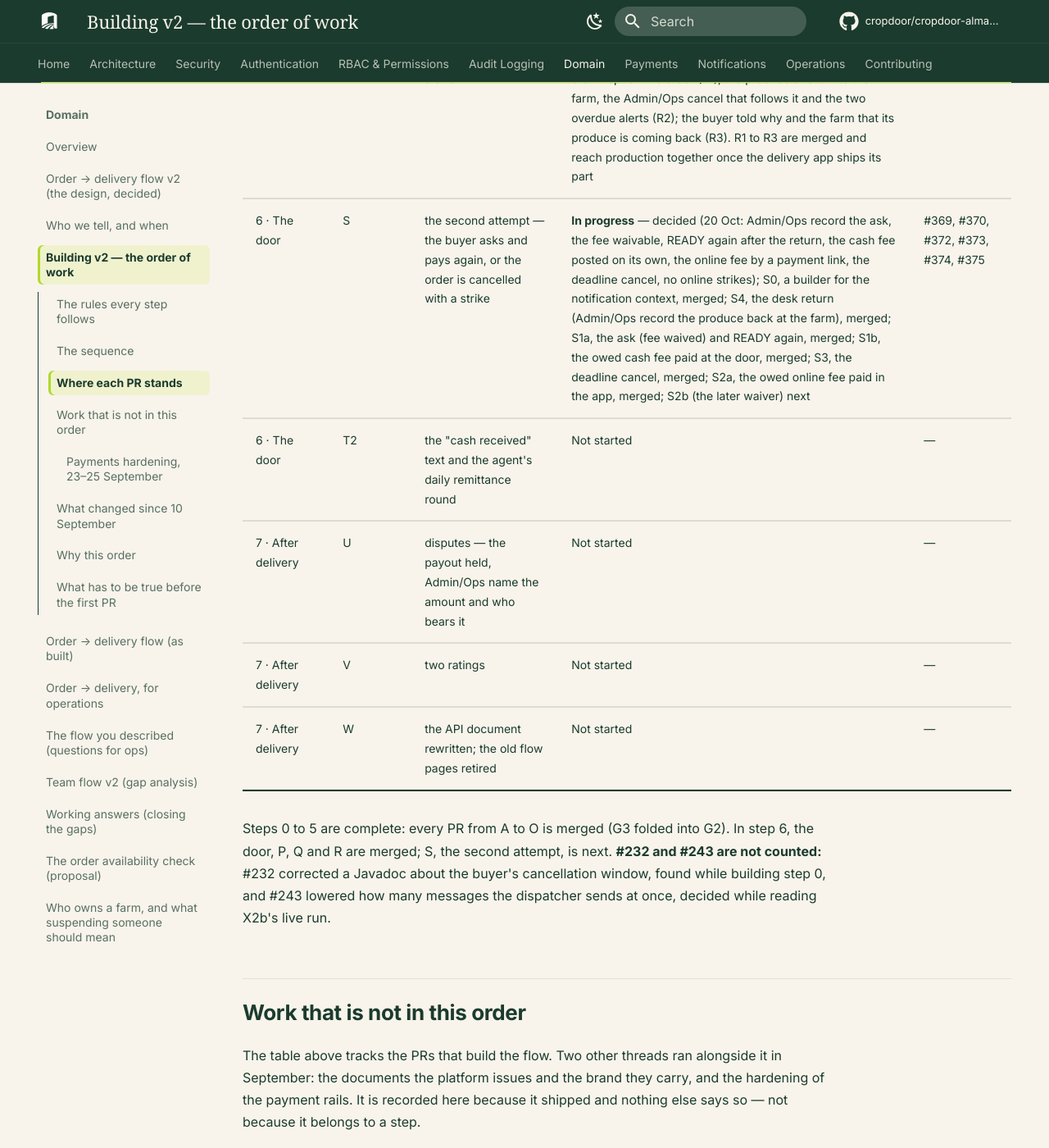
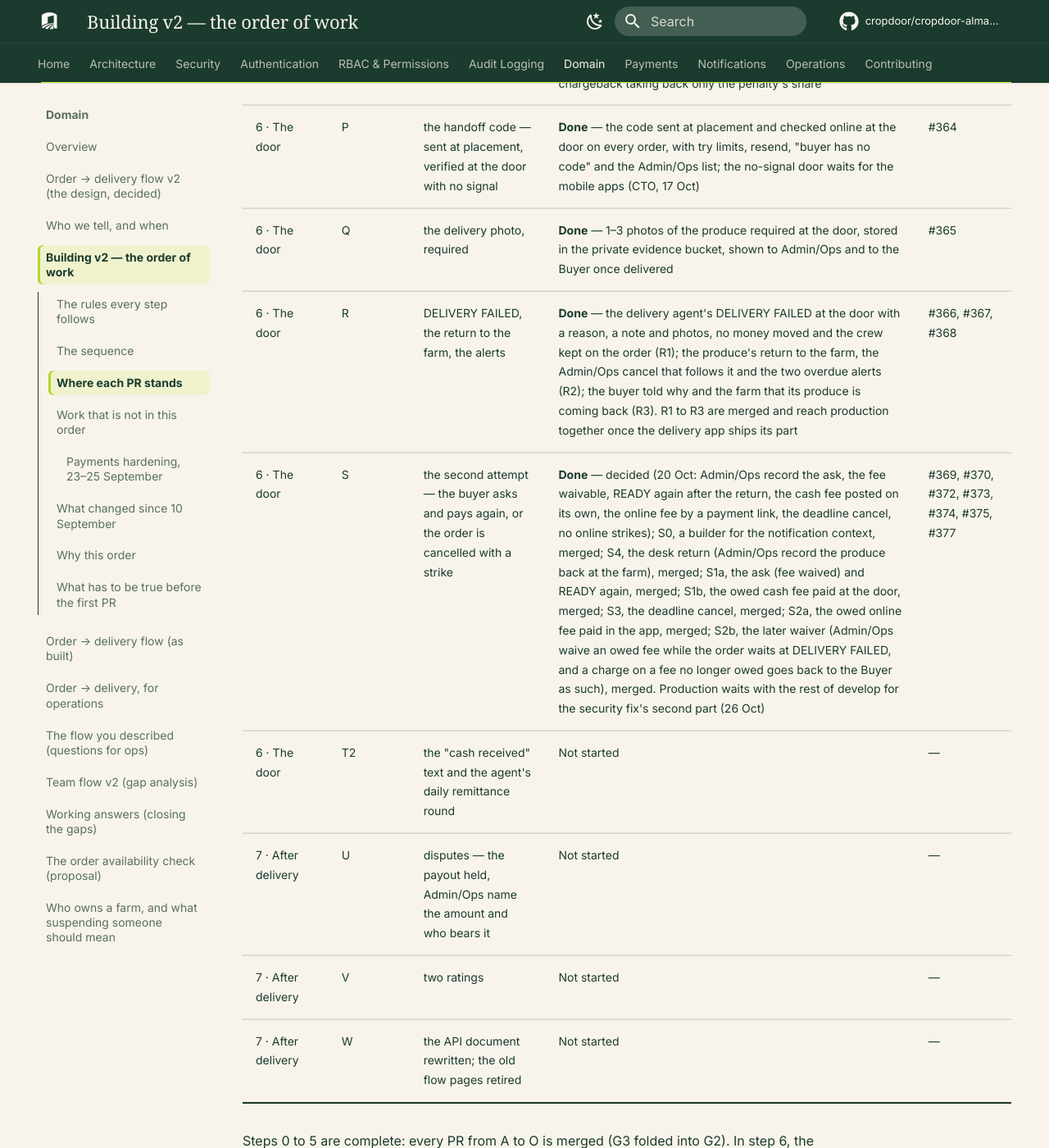
Before and after one commit to cropdoor/cropdoor-almanac, an MkDocs documentation site: the page built from docs/domain/order-delivery-flow-v2-build-order.md, in a window 1280 px wide and 1400 px high, scrolled down 8909 px. Shown: the whole window at 82% size. Built offline with MkDocs 1.6.1 and Material for MkDocs 9.7.7, drawn with Linux system fonts in a browser that asks for light colours; some web fonts are replaced; comment, search, counter and statistics services are not loaded; some of the changed text lies outside the part shown.

Commit message:
build order: S2b, the later waiver, merged (#377); S done

```diff
--- a/docs/domain/order-delivery-flow-v2-build-order.md
+++ b/docs/domain/order-delivery-flow-v2-build-order.md
@@ -79,13 +79,13 @@ The one place that says what is finished. A PR is **Done** only once it is merge
 | 6 · The door | P | the handoff code — sent at placement, verified at the door with no signal | **Done** — the code sent at placement and checked online at the door on every order, with try limits, resend, "buyer has no code" and the Admin/Ops list; the no-signal door waits for the mobile apps (CTO, 17 Oct) | #364 |
 | 6 · The door | Q | the delivery photo, required | **Done** — 1–3 photos of the produce required at the door, stored in the private evidence bucket, shown to Admin/Ops and to the Buyer once delivered | #365 |
 | 6 · The door | R | DELIVERY FAILED, the return to the farm, the alerts | **Done** — the delivery agent's DELIVERY FAILED at the door with a reason, a note and photos, no money moved and the crew kept on the order (R1); the produce's return to the farm, the Admin/Ops cancel that follows it and the two overdue alerts (R2); the buyer told why and the farm that its produce is coming back (R3). R1 to R3 are merged and reach production together once the delivery app ships its part | #366, #367, #368 |
-| 6 · The door | S | the second attempt — the buyer asks and pays again, or the order is cancelled with a strike | **In progress** — decided (20 Oct: Admin/Ops record the ask, the fee waivable, READY again after the return, the cash fee posted on its own, the online fee by a payment link, the deadline cancel, no online strikes); S0, a builder for the notification context, merged; S4, the desk return (Admin/Ops record the produce back at the farm), merged; S1a, the ask (fee waived) and READY again, merged; S1b, the owed cash fee paid at the door, merged; S3, the deadline cancel, merged; S2a, the owed online fee paid in the app, merged; S2b (the later waiver) next | #369, #370, #372, #373, #374, #375 |
+| 6 · The door | S | the second attempt — the buyer asks and pays again, or the order is cancelled with a strike | **Done** — decided (20 Oct: Admin/Ops record the ask, the fee waivable, READY again after the return, the cash fee posted on its own, the online fee by a payment link, the deadline cancel, no online strikes); S0, a builder for the notification context, merged; S4, the desk return (Admin/Ops record the produce back at the farm), merged; S1a, the ask (fee waived) and READY again, merged; S1b, the owed cash fee paid at the door, merged; S3, the deadline cancel, merged; S2a, the owed online fee paid in the app, merged; S2b, the later waiver (Admin/Ops waive an owed fee while the order waits at DELIVERY FAILED, and a charge on a fee no longer owed goes back to the Buyer as such), merged. Production waits with the rest of develop for the security fix's second part (26 Oct) | #369, #370, #372, #373, #374, #375, #377 |
 | 6 · The door | T2 | the "cash received" text and the agent's daily remittance round | Not started | — |
 | 7 · After delivery | U | disputes — the payout held, Admin/Ops name the amount and who bears it | Not started | — |
 | 7 · After delivery | V | two ratings | Not started | — |
 | 7 · After delivery | W | the API document rewritten; the old flow pages retired | Not started | — |
 
-Steps 0 to 5 are complete: every PR from A to O is merged (G3 folded into G2). In step 6, the door, P, Q and R are merged; S, the second attempt, is next. **#232 and #243 are not counted:** #232 corrected a Javadoc about the buyer's cancellation window, found while building step 0, and #243 lowered how many messages the dispatcher sends at once, decided while reading X2b's live run.
+Steps 0 to 5 are complete: every PR from A to O is merged (G3 folded into G2). In step 6, the door, P, Q, R and S are merged; T2, the "cash received" text and the agent's daily remittance round, is the step's one item left. **#232 and #243 are not counted:** #232 corrected a Javadoc about the buyer's cancellation window, found while building step 0, and #243 lowered how many messages the dispatcher sends at once, decided while reading X2b's live run.
 
 ## Work that is not in this order
 
```
